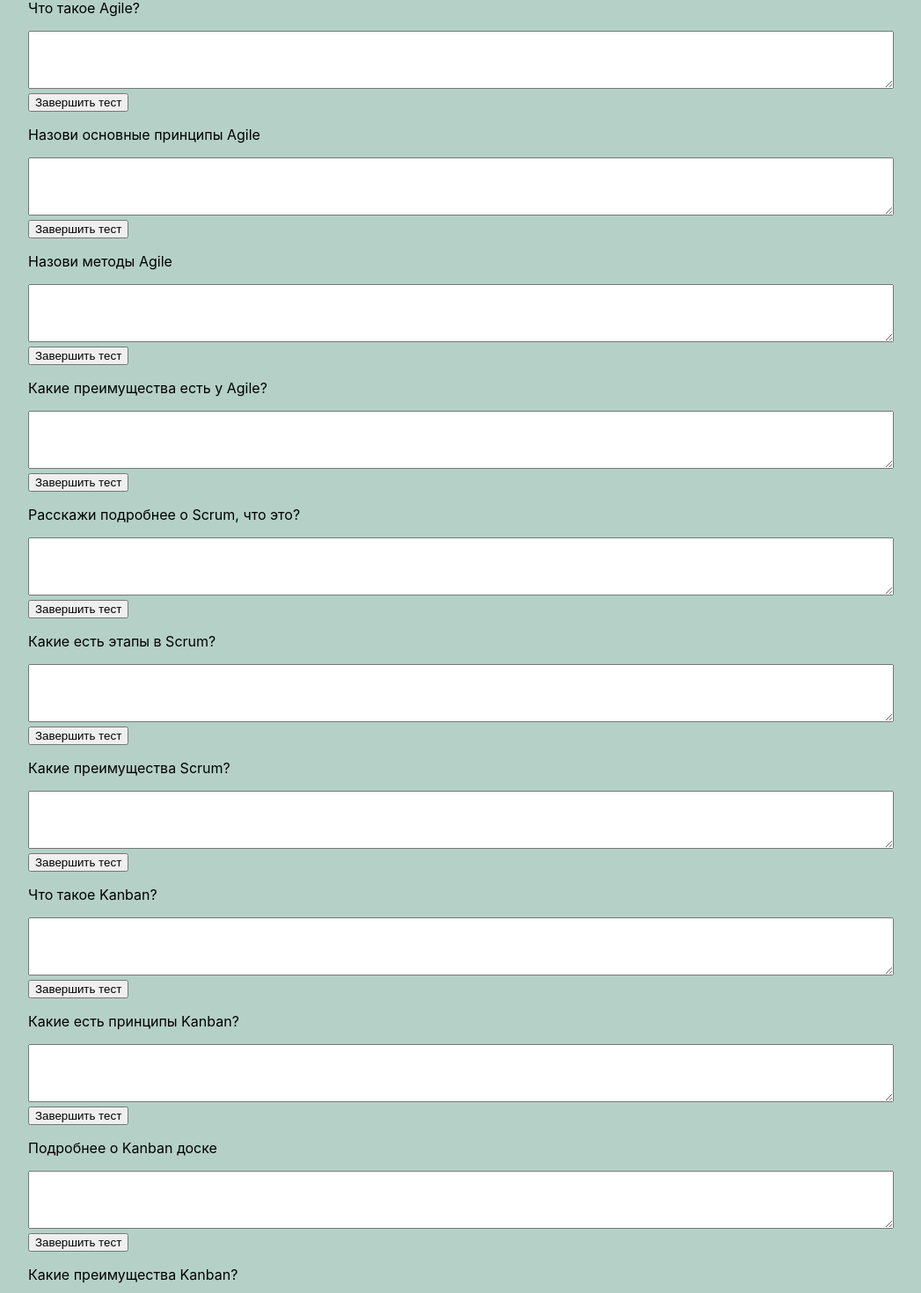
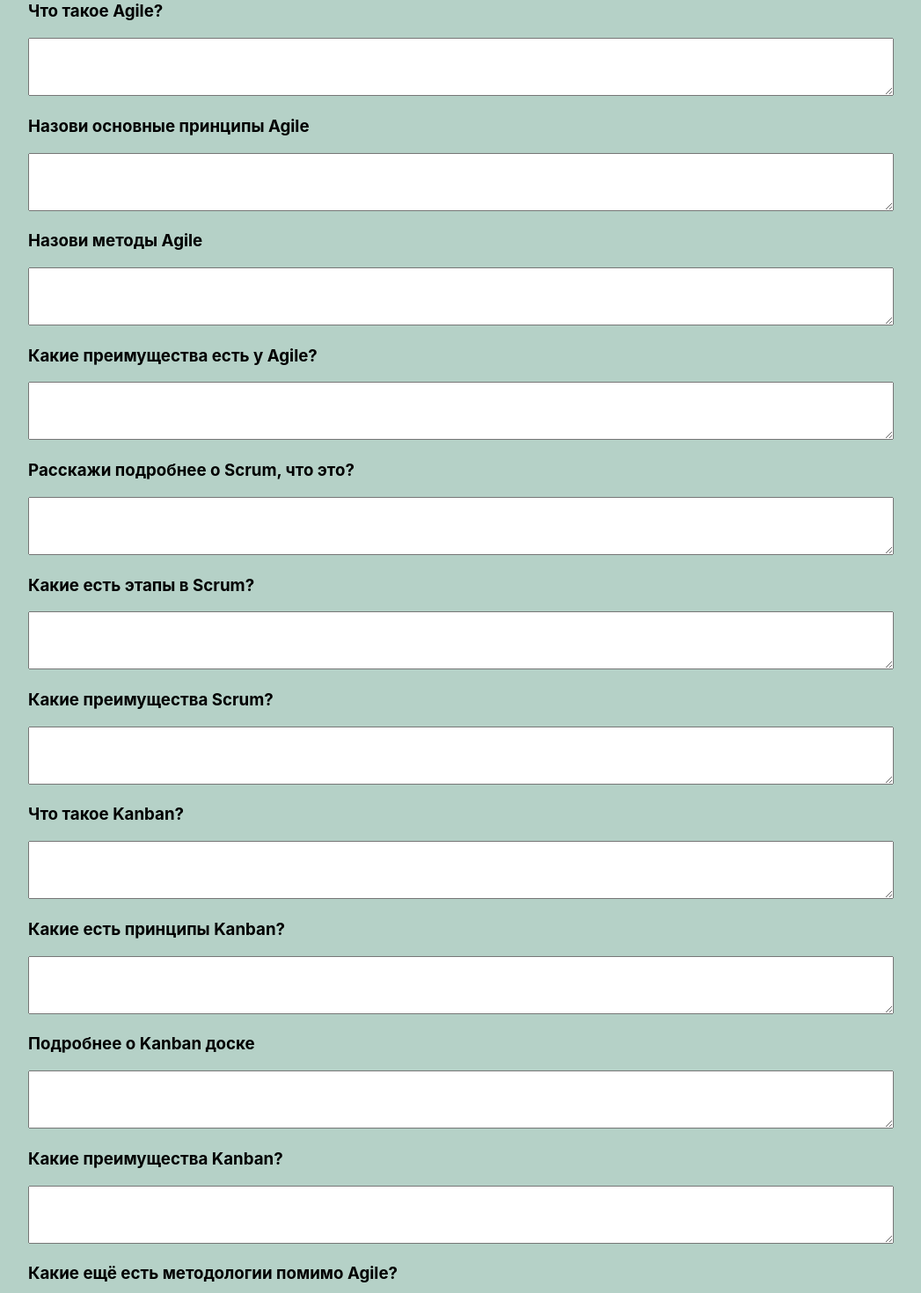
Before and after one commit to Lazeta/it-notes, a React (Create React App) app: page / in a window 1280 px wide. Shown: the part 532-2002 px from the top of the page at 88% size, without its empty margins (96-1143 px from the left). Built offline with nearby package versions, Linux system fonts and the light colour scheme.

Commit message:
refactor: corrected logic test work, but still don`t work correct results points

```diff
--- a/src/components/tests/Test.jsx
+++ b/src/components/tests/Test.jsx
@@ -1,133 +1,72 @@
 import { useState } from "react";
 import { test } from "../../data/tests/test1"
-// import Button from "../buttons/Button"
 import { S } from "./Test.styles";
 import Results from "../results/Results";
 import evaluateAnswers from "../../utils/evaluateAnswers";
 
-// const test1 = {
-//     id: 1,
-//     title: "Тест по Agile",
-//     questions: [
-//         {
-//             id: 1,
-//             text: "Что такое Agile?",
-//             answer: "Agile — это гибкий подход к управлению проектами и разработке продуктов, который фокусируется на итеративности, сотрудничестве с заказчиком и быстрой адаптации к изменениям.",
-//         },
-//         {
-//             id: 2,
-//             text: "Назови основные принципы Agile",
-//             answer: "1.Люди и взаимодействие важнее процессов и инструментов. 2.Работающий продукт важнее исчерпывающей документации. 3.Сотрудничество с заказчиком важнее согласования условий контракта. 4.Готовность к изменениям важнее следования первоначальному плану."
-//         },
-//         {
-//             id: 3,
-//             text: "Назови методы Agile",
-//             answer: "Scrum, Kanban, Extreme Programming (XP), Lean, Crystal, Dynamic System Development Method (DSDM)."
-//         },
-//         {
-//             id: 4,
-//             text: "Какие преимущества есть у Agile?",
-//             answer: "1.Быстрая адаптация к изменениям. 2.Улучшенное взаимодействие с заказчиком. 3.Раннее выявление проблем. 4.Постоянное улучшение продукта."
-//         },
-//         {
-//             id: 5,
-//             text: "Расскажи подробнее о Scrum, что это?",
-//             answer: "Scrum — это фреймворк Agile, который используется для управления проектами и разработки продуктов. Он основан на итерациях (спринтах), ролях (Scrum Master, Product Owner, Developers) и артефактах (бэклог продукта, бэклог спринта, инкремент)."
-//         },
-//         {
-//             id: 6,
-//             text: "Какие есть этапы в Scrum?",
-//             answer: "1.Планирование спринта. 2.Ежедневные стендапы (Daily Scrum). 3.Разработка в течение спринта. 4. Обзор спринта (Sprint Review). 5.Ретроспектива спринта (Sprint Retrospective)."
-//         },
-//         {
-//             id: 7,
-//             text: "Какие преимущества Scrum?",
-//             answer: "1.Прозрачность процесса разработки. 2.Быстрая обратная связь от заказчика. 3.Гибкость в управлении изменениями. 4.Улучшенное взаимодействие в команде."
-//         },
-//         {
-//             id: 8,
-//             text: "Что такое Kanban?",
-//             answer: "Kanban — это метод управления задачами, который визуализирует рабочий процесс на доске с колонками (например, 'Сделать', 'В процессе', 'Готово')."
-//         },
-//         {
-//             id: 9,
-//             text: "Какие есть принципы Kanban?",
-//             answer: "1.Визуализация рабочего процесса. 2.Ограничение количества задач в работе (WIP). 3.Управление потоком задач. 4.Постоянное улучшение процесса (Kaizen). Он помогает ограничивать количество задач в работе (WIP) и улучшает поток задач."
-//         },
-//         {
-//             id: 10,
-//             text: "Подробнее о Kanban доске",
-//             answer: "Kanban доска — это инструмент визуализации рабочего процесса. Она состоит из колонок (например, 'Сделать', 'В процессе', 'Готово'), в которые перемещаются задачи. (карточки). Это помогает команде видеть статус задач и улучшать процесс."
-//         },
-//         {
-//             id: 11,
-//             text: "Какие преимущества Kanban?",
-//             answer: "1.Улучшенная визуализация рабочего процесса. 2.Снижение количества задач в работе (WIP). 3.Улучшенный поток задач. 4.Гибкость и адаптивность."
-//         },
-//         {
-//             id: 12,
-//             text: "Какие ещё есть методологии помимо Agile?",
-//             answer: "1.Waterfall (каскадная модель). 2.Spiral (спиральная модель). 3.V-Model (V-образная модель). 4.DevOps. 5.Feature-Driven Development (FDD)."
-//         },
-//     ],
-// };
-
 export const Test = () => {
-    // const [showQuest, setShowQuest] = useState([]);
-    // const [showAnswer, setShowAnswer] = useState({});
-
-    // --------------------------
-    const [answers, setAnswers] = useState({});
+    const [userAnswers, setUserAnswers] = useState({});
     const [results, setResults] = useState(null);
 
     const handleAnswerChange = (questionId, answer) => {
-        setAnswers((prev) => ({ ...prev, [questionId]: answer }))
+        setUserAnswers((prev) => ({ ...prev, [questionId]: answer }))
     }
 
     const handleSubmit = async () => {
-        const results = await evaluateAnswers(test, answers);
+        const results = await evaluateAnswers(test, userAnswers);
         setResults(results);
     }
-    // // --------------------------
-    //     const handleShowQuestionClick = () => {
-    //         const mapQuestions = test.questions.map((quest) => {
-    //             return {
-    //                 id: quest.id,
-    //                 text: quest.text,
-    //                 answer: quest.answer,
-    //             }
-    //         })
-    //         setShowQuest(mapQuestions);
-    //     }
 
-    //     const handleShowAnswerClick = (id) => {
-    //         setShowAnswer(prev => ({
-    //             ...prev,
-    //             [id]: !prev[id], // Переключаем отображение ответа для конкретного вопроса
-    //         }));
-    //     };
+    // Проверяем ответил ли пользователь на все вопросы
+    const isTestComplete = test.questions.every(
+        (question) => userAnswers[question.id]?.trim() !== ""
+    );
 
     return (
         <S.Tests>
-            {/* даём название тесту */}
             <h1>{test.title}</h1>
-            {/* <Button title={"Show questions"} onClick={handleShowQuestionClick}></Button> */}
-
-            {/* отображаем вопросы */}
             <S.Test key={test.id}>
                 {test.questions.map((question) => (
                     <div key={question.id}>
-                        {/* <h3>{question.text}</h3> */}
-                        <p>{question.text}</p>
-                        <textarea rows="4"
-                            value={answers[question.id] || ""}
+                        <h3>{question.question}</h3>
+                        <textarea
+                            rows="4"
+                            value={userAnswers[question.id] || ""}
                             onChange={(e) => handleAnswerChange(question.id, e.target.value)}
                         ></textarea>
+                    </div>
+                ))}
+                <button onClick={handleSubmit} disabled={!isTestComplete}>Завершить тест</button>
+                {results && <Results results={results} />}
+            </S.Test>
+        </S.Tests>
+    )
+}
 
-                        <button onClick={handleSubmit}>Завершить тест</button>
-                        {results && <Results results={results} />}
+// const [showQuest, setShowQuest] = useState([]);
+// const [showAnswer, setShowAnswer] = useState({});
 
-                        {/* отправляем ответ на анализ
+//     const handleShowQuestionClick = () => {
+//         const mapQuestions = test.questions.map((quest) => {
+//             return {
+//                 id: quest.id,
+//                 text: quest.text,
+//                 answer: quest.answer,
+//             }
+//         })
+//         setShowQuest(mapQuestions);
+//     }
+
+//     const handleShowAnswerClick = (id) => {
+//         setShowAnswer(prev => ({
+//             ...prev,
+//             [id]: !prev[id], // Переключаем отображение ответа для конкретного вопроса
+//         }));
+//     };
+
+{/* <Button title={"Show questions"} onClick={handleShowQuestionClick}></Button> */ }
+
+{/* отправляем ответ на анализ
                         <button onClick={()=> {
                             // делает API запрос на сервер AI
                         }}>Send answer</button> *
@@ -137,9 +76,3 @@ export const Test = () => {
                         </button>
                         {/* Отображение ответа
                         {showAnswer[question.id] && <p>{question.answer}</p>} */}
-                    </div>
-                ))}
-            </S.Test>
-        </S.Tests>
-    )
-}
--- a/src/data/tests/test1.js
+++ b/src/data/tests/test1.js
@@ -6,63 +6,63 @@ export const test = {
   questions: [
     {
       id: 1,
-      text: "Что такое Agile?",
-      answers: `Agile — это методология разработки, которая помогает быстро адаптироваться к изменениям.`
+      question: "Что такое Agile?",
+      answer: `Agile — это методология разработки, которая помогает быстро адаптироваться к изменениям.`
     },
     {
       id: 2,
-      text: "Назови основные принципы Agile",
-      answers: `Agile основывается на принципах гибкости, сотрудничества и итеративности.`
+      question: "Назови основные принципы Agile",
+      answer: `Agile основывается на принципах гибкости, сотрудничества и итеративности.`
     },
     {
       id: 3,
-      text: "Назови методы Agile",
-      answers: `Scrum, Kanban, Extreme Programming (XP), Lean, Crystal, Dynamic System Development Method (DSDM).`
+      question: "Назови методы Agile",
+      answer: `Scrum, Kanban, Extreme Programming (XP), Lean, Crystal, Dynamic System Development Method (DSDM).`
     },
     {
       id: 4,
-      text: "Какие преимущества есть у Agile?",
-      answers: `Быстрая адаптация к изменениям. Улучшенное взаимодействие с заказчиком. Раннее выявление проблем. Постоянное улучшение продукта.`
+      question: "Какие преимущества есть у Agile?",
+      answer: `Быстрая адаптация к изменениям. Улучшенное взаимодействие с заказчиком. Раннее выявление проблем. Постоянное улучшение продукта.`
     },
     {
       id: 5,
-      text: "Расскажи подробнее о Scrum, что это?",
-      answers: `Scrum — это фреймворк Agile, который используется для управления проектами и разработки продуктов. Он основан на итерациях (спринтах), ролях (Scrum Master, Product Owner, Developers) и артефактах (бэклог продукта, бэклог спринта, инкремент).`
+      question: "Расскажи подробнее о Scrum, что это?",
+      answer: `Scrum — это фреймворк Agile, который используется для управления проектами и разработки продуктов. Он основан на итерациях (спринтах), ролях (Scrum Master, Product Owner, Developers) и артефактах (бэклог продукта, бэклог спринта, инкремент).`
     },
     {
       id: 6,
-      text: "Какие есть этапы в Scrum?",
-      answers: `Планирование спринта. Ежедневные стендапы (Daily Scrum). Разработка в течение спринта. Обзор спринта (Sprint Review). Ретроспектива спринта (Sprint Retrospective).`
+      question: "Какие есть этапы в Scrum?",
+      answer: `Планирование спринта. Ежедневные стендапы (Daily Scrum). Разработка в течение спринта. Обзор спринта (Sprint Review). Ретроспектива спринта (Sprint Retrospective).`
     },
     {
       id: 7,
-      text: "Какие преимущества Scrum?",
-      answers: `Прозрачность процесса разработки. Быстрая обратная связь от заказчика. Гибкость в управлении изменениями. Улучшенное взаимодействие в команде.`
+      question: "Какие преимущества Scrum?",
+      answer: `Прозрачность процесса разработки. Быстрая обратная связь от заказчика. Гибкость в управлении изменениями. Улучшенное взаимодействие в команде.`
     },
     {
       id: 8,
-      text: "Что такое Kanban?",
-      answers: `Kanban — это метод управления задачами, который визуализирует рабочий процесс на доске с колонками (например, 'Сделать', 'В процессе', 'Готово').`
+      question: "Что такое Kanban?",
+      answer: `Kanban — это метод управления задачами, который визуализирует рабочий процесс на доске с колонками (например, 'Сделать', 'В процессе', 'Готово').`
     },
     {
       id: 9,
-      text: "Какие есть принципы Kanban?",
-      answers: `Визуализация рабочего процесса. Ограничение количества задач в работе (WIP). Управление потоком задач. Постоянное улучшение процесса (Kaizen). Он помогает ограничивать количество задач в работе (WIP) и улучшает поток задач.`
+      question: "Какие есть принципы Kanban?",
+      answer: `Визуализация рабочего процесса. Ограничение количества задач в работе (WIP). Управление потоком задач. Постоянное улучшение процесса (Kaizen). Он помогает ограничивать количество задач в работе (WIP) и улучшает поток задач.`
     },
     {
       id: 10,
-      text: "Подробнее о Kanban доске",
-      answers: `Kanban доска — это инструмент визуализации рабочего процесса. Она состоит из колонок (например, 'Сделать', 'В процессе', 'Готово'), в которые перемещаются задачи. (карточки). Это помогает команде видеть статус задач и улучшать процесс.`
+      question: "Подробнее о Kanban доске",
+      answer: `Kanban доска — это инструмент визуализации рабочего процесса. Она состоит из колонок (например, 'Сделать', 'В процессе', 'Готово'), в которые перемещаются задачи. (карточки). Это помогает команде видеть статус задач и улучшать процесс.`
     },
     {
       id: 11,
-      text: "Какие преимущества Kanban?",
-      answers: `Улучшенная визуализация рабочего процесса. Снижение количества задач в работе (WIP). Улучшенный поток задач. Гибкость и адаптивность.`
+      question: "Какие преимущества Kanban?",
+      answer: `Улучшенная визуализация рабочего процесса. Снижение количества задач в работе (WIP). Улучшенный поток задач. Гибкость и адаптивность.`
     },
     {
       id: 12,
-      text: "Какие ещё есть методологии помимо Agile?",
-      answers: `Waterfall (каскадная модель). Spiral (спиральная модель). V-Model (V-образная модель). DevOps. Feature-Driven Development (FDD).`
+      question: "Какие ещё есть методологии помимо Agile?",
+      answer: `Waterfall (каскадная модель). Spiral (спиральная модель). V-Model (V-образная модель). DevOps. Feature-Driven Development (FDD).`
     },
   ],
 };
```
Also changed, not shown: src/components/results/Results.jsx (+6 -3 lines), src/components/results/Results.styles.js (added, +9 -0 lines), src/utils/evaluateAnswers.js (+32 -17 lines).
